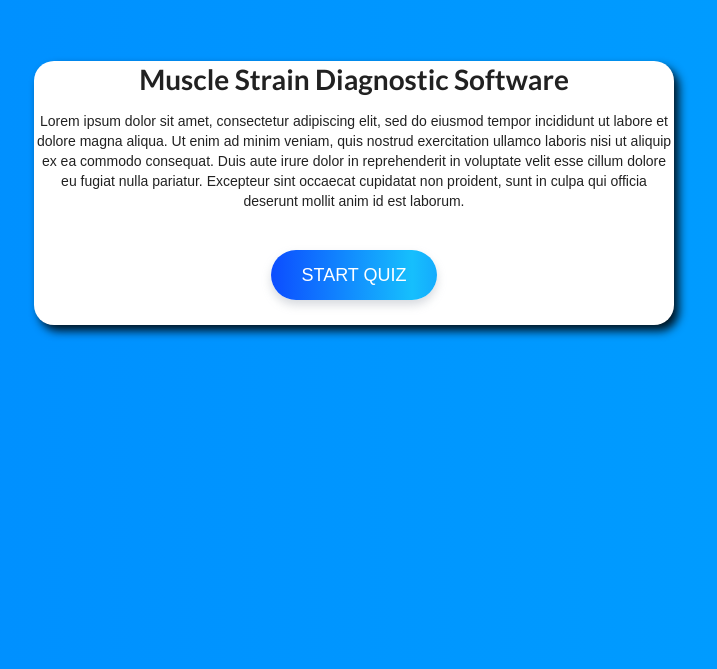
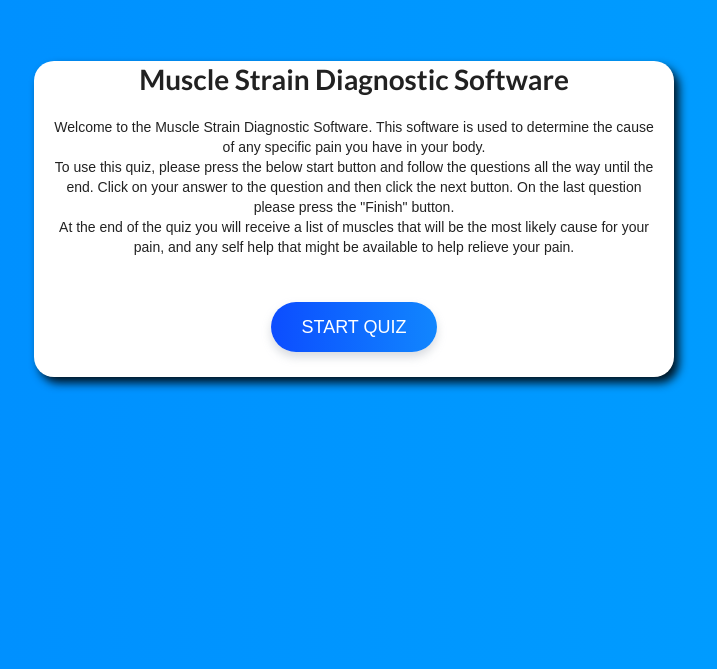
Before and after one commit to lachydriver/knotspot, a React (Create React App) app: page / in a window 1280 px wide. Shown: the part 131-800 px from the top of the page, without its empty margins (286-1003 px from the left). Built offline with nearby package versions, Linux system fonts and the light colour scheme.

Commit message:
updated styling, added text to home page

```diff
--- a/src/App.css
+++ b/src/App.css
@@ -122,16 +122,17 @@ body {
   border: 0;
   outline: 0;
   box-shadow: 0 5px 10px 0 rgba(205, 209, 215, 0.8);
-  background: linear-gradient(to right, rgb(12, 77, 255), #16BFFD, rgb(12, 77, 255), #16BFFD, rgb(12, 77, 255));
-  background-size: 340% 340%;
+  background: linear-gradient(to right, rgb(12, 77, 255), #16BFFD);
+  transition: 0.5s;
+  background-size: 200% auto;
   color: white;
-  transition-duration: 0.3s;
-  transition-property: transform;
 }
 
 .start-button:hover {
   animation: gradient 5s linear infinite;
+  background-position: right center;
   transform: scale(1.1);
+  color: white;
 }
 h4{
   text-align: center;
@@ -155,8 +156,21 @@ h4{
   position: relative;
 }
 
+.firstquestion {
+  max-width: 70%;
+  height: 100%;
+  float: left;
+  margin: 10px auto;
+  display: flex;
+  flex-direction: row;
+  justify-content: space-between;
+  align-content: center;
+  align-items: flex-end;
+  flex-wrap: wrap;
+}
+
 .answers {
-  max-width: 70%;
+  max-width: 100%;
   height: 100%;
   float: left;
   margin: 10px auto;
@@ -178,7 +192,7 @@ area:hover{
 
 .buttons {
   position: absolute;
-  bottom: 25%;
+  bottom: 0;
   width: 100%;
   margin: 0 auto;
 }
@@ -207,3 +221,11 @@ area:hover{
   background-position: right center;
   transform: scale(1.1);
 }
+
+.diagramimg {
+
+}
+
+.fronttext {
+  margin: 20px;
+}
--- a/src/components/Home.js
+++ b/src/components/Home.js
@@ -7,7 +7,10 @@ class Home extends React.Component {
       return (
         <div className="start">
           <h1>Muscle Strain Diagnostic Software</h1>
-          <p>Lorem ipsum dolor sit amet, consectetur adipiscing elit, sed do eiusmod tempor incididunt ut labore et dolore magna aliqua. Ut enim ad minim veniam, quis nostrud exercitation ullamco laboris nisi ut aliquip ex ea commodo consequat. Duis aute irure dolor in reprehenderit in voluptate velit esse cillum dolore eu fugiat nulla pariatur. Excepteur sint occaecat cupidatat non proident, sunt in culpa qui officia deserunt mollit anim id est laborum.</p>
+          <p className="fronttext">Welcome to the Muscle Strain Diagnostic Software. This software is used to determine the cause of any specific pain you have in your body.<br/>
+          To use this quiz, please press the below start button and follow the questions all the way until the end. Click on your answer to the question and then click the next button. On the last question please press the "Finish" button.<br/>
+          At the end of the quiz you will receive a list of muscles that will be the most likely cause for your pain, and any self help that might be available to help relieve your pain.
+          </p>
           <Link to="/quiz" className="start-button">Start Quiz</Link>
         </div>
       );
--- a/src/components/Quiz.js
+++ b/src/components/Quiz.js
@@ -6,6 +6,7 @@ class Quiz extends React.Component {
   constructor() {
     super();
     this.showDiagram = this.showDiagram.bind(this);
+    this.determineClass = this.determineClass.bind(this);
   }
   state = {
     userAnswer_1: null,
@@ -460,11 +461,19 @@ class Quiz extends React.Component {
     this.checkAnswer(tag);
   };
 
+  determineClass = () => {
+    if(this.state.currentQuestion === 0){
+      return("firstquestion")
+    } else {
+      return("answers")
+    }
+  }
+
   showDiagram = () => {
     if (this.state.currentQuestion === 0) {
       return (
         <div>
-          <img src={diagram} usemap="#image-map" />
+          <img src={diagram} usemap="#image-map" className="diagramimg"/>
 
           <map name="image-map">
             <area
@@ -584,7 +593,7 @@ class Quiz extends React.Component {
         <h2>
           Question {this.state.currentQuestion}/6: {questions}
         </h2>
-        <div className="answers">
+        <div className={this.determineClass()}>
           {options.map(option => (
             <p
               key={option}
```
